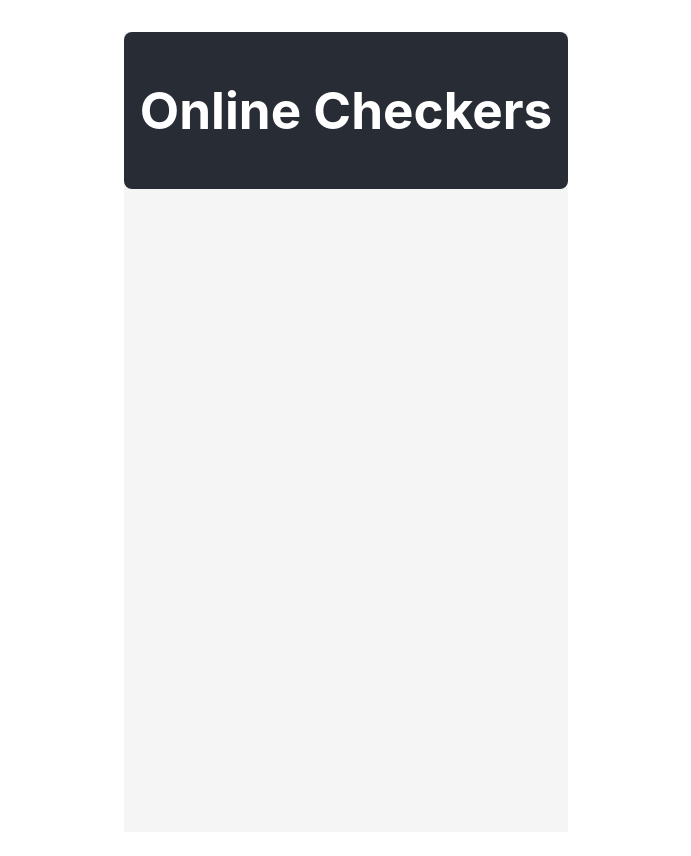
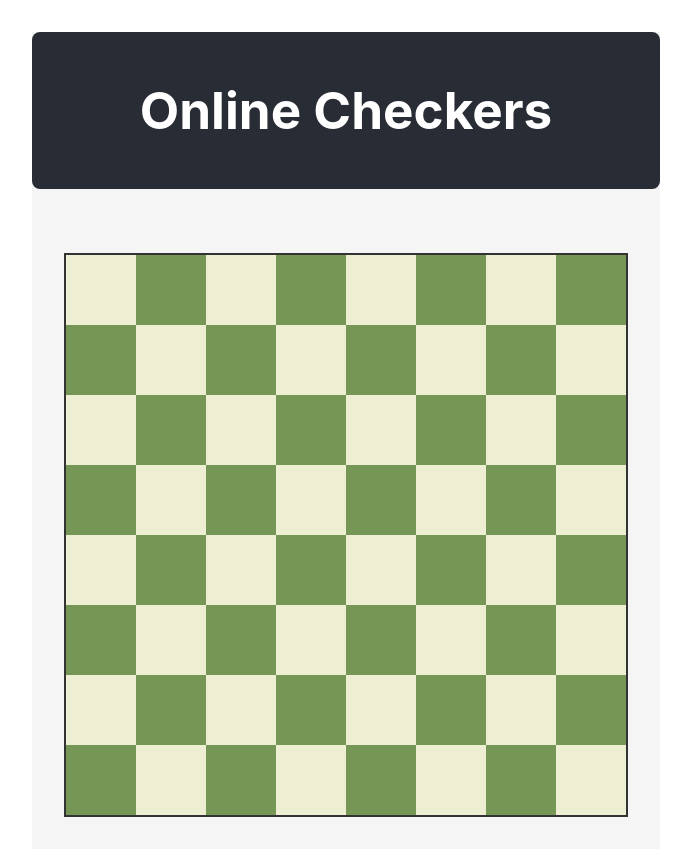
Before and after one commit to ilPacoOG/online-checkers, a React (Vite) app in the folder client/: page / in a window 1280 px wide. Shown: the top 856 px of the page, without its empty margins (294-985 px from the left). Built offline with nearby package versions, Linux system fonts and the light colour scheme.

Commit message:
Updated files ref de-bugging, added board.tsx and board.css

```diff
--- a/client/src/App.tsx
+++ b/client/src/App.tsx
@@ -1,4 +1,5 @@
 import { FC } from 'react'
+import Board from './components/Board'
 import './App.css'
 
 const App: FC = () => {
@@ -8,7 +9,7 @@ const App: FC = () => {
         <h1>Online Checkers</h1>
       </header>
       <main className="app-main">
-        {/* Game board will go here once we create it */}
+        <Board />
       </main>
     </div>
   )
--- /dev/null
+++ b/client/src/components/Board.css
@@ -0,0 +1,24 @@
+.board-container {
+  display: grid;
+  grid-template-columns: repeat(8, 1fr);
+  width: 560px;
+  height: 560px;
+  border: 2px solid #333;
+  margin: auto;
+}
+
+.square {
+  width: 70px;
+  height: 70px;
+  display: flex;
+  justify-content: center;
+  align-items: center;
+}
+
+.square.black {
+  background-color: #769656;
+}
+
+.square.white {
+  background-color: #eeeed2;
+}
--- a/client/src/components/Board.tsx
+++ b/client/src/components/Board.tsx
@@ -1,13 +1,32 @@
 import { FC } from 'react';
+import './Board.css';
 
-interface BoardProps {
-  // Add props as needed
-}
+const Board: FC = () => {
+  const renderSquare = (row: number, col: number) => {
+    const isBlack = (row + col) % 2 === 1;
+    return (
+      <div
+        key={`${row}-${col}`}
+        className={`square ${isBlack ? 'black' : 'white'}`}
+      />
+    );
+  };
 
-export const Board: FC<BoardProps> = () => {
+  const renderBoard = () => {
+    const squares = [];
+    for (let row = 0; row < 8; row++) {
+      for (let col = 0; col < 8; col++) {
+        squares.push(renderSquare(row, col));
+      }
+    }
+    return squares;
+  };
+
   return (
-    <div className="board">
-      {/* Board implementation */}
+    <div className="board-container">
+      {renderBoard()}
     </div>
   );
 };
+
+export default Board;
```
Also changed, not shown: client/package.json (+7 -1 lines).
